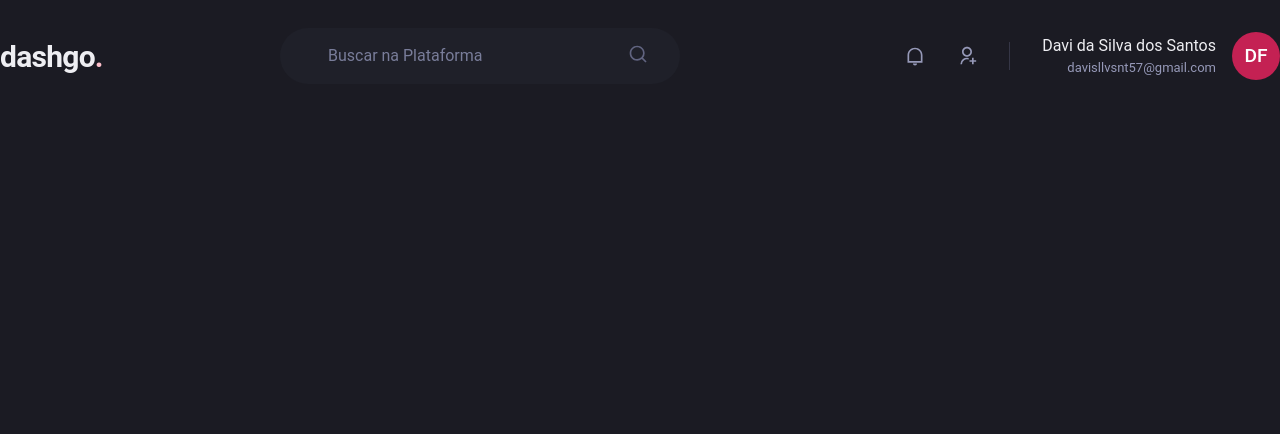
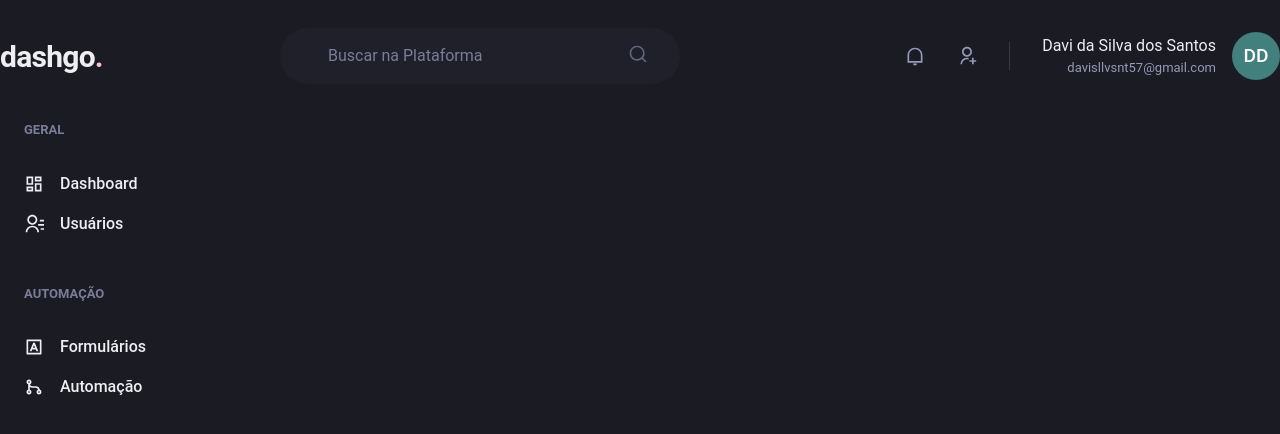
Before and after one commit to davisllv/Ignite, a Next.js app: page /dashboard in a window 1280 px wide. Shown: the top 434 px of the page. Built offline with nearby package versions, Linux system fonts and the light colour scheme.

Commit message:
creating the sidebar

```diff
--- a/src/Components/Header.tsx
+++ b/src/Components/Header.tsx
@@ -68,7 +68,7 @@
             </Text>
           </Box>
 
-          <Avatar size="md" name="Diego Fernades" />
+          <Avatar size="md" name="Davi da Silva dos Santos" />
         </Flex>
       </Flex>
     </Flex>
--- /dev/null
+++ b/src/Components/Siderbar.tsx
@@ -0,0 +1,56 @@
+import { Box, Stack, Text, Link, Icon } from "@chakra-ui/react";
+import {
+  RiContactsLine,
+  RiDashboardLine,
+  RiGitMergeLine,
+  RiInputMethodLine,
+} from "react-icons/ri";
+
+export function Sidebar() {
+  return (
+    <Box as="aside" w="64" mr="8">
+      <Stack spacing="12" align="flex-start">
+        <Box>
+          <Text fontWeight="bold" color="gray.400" fontSize="small">
+            GERAL
+          </Text>
+          <Stack spacing="4" mt="8" align="stretch">
+            <Link display="flex" alignItems="center">
+              <Icon as={RiDashboardLine} fontSize="20" />
+              <Text ml="4" fontWeight="medium">
+                Dashboard
+              </Text>
+            </Link>
+
+            <Link display="flex" alignItems="center">
+              <Icon as={RiContactsLine} fontSize="20" />
+              <Text ml="4" fontWeight="medium">
+                Usuários
+              </Text>
+            </Link>
+          </Stack>
+        </Box>
+        <Box>
+          <Text fontWeight="bold" color="gray.400" fontSize="small">
+            AUTOMAÇÃO
+          </Text>
+          <Stack spacing="4" mt="8" align="stretch">
+            <Link display="flex" alignItems="center">
+              <Icon as={RiInputMethodLine} fontSize="20" />
+              <Text ml="4" fontWeight="medium">
+                Formulários
+              </Text>
+            </Link>
+
+            <Link display="flex" alignItems="center">
+              <Icon as={RiGitMergeLine} fontSize="20" />
+              <Text ml="4" fontWeight="medium">
+                Automação
+              </Text>
+            </Link>
+          </Stack>
+        </Box>
+      </Stack>
+    </Box>
+  );
+}
--- a/src/pages/dashboard.tsx
+++ b/src/pages/dashboard.tsx
@@ -1,5 +1,15 @@
+import { Flex } from "@chakra-ui/react";
 import { Header } from "../Components/Header";
+import { Sidebar } from "../Components/Siderbar";
 
 export default function Dashboard() {
-  return <Header></Header>;
+  return (
+    <Flex direction="column" h="100vh">
+      <Header />
+
+      <Flex w="100%" my="6" maxWidth={1480} mx="auto" px="6">
+        <Sidebar />
+      </Flex>
+    </Flex>
+  );
 }
```
